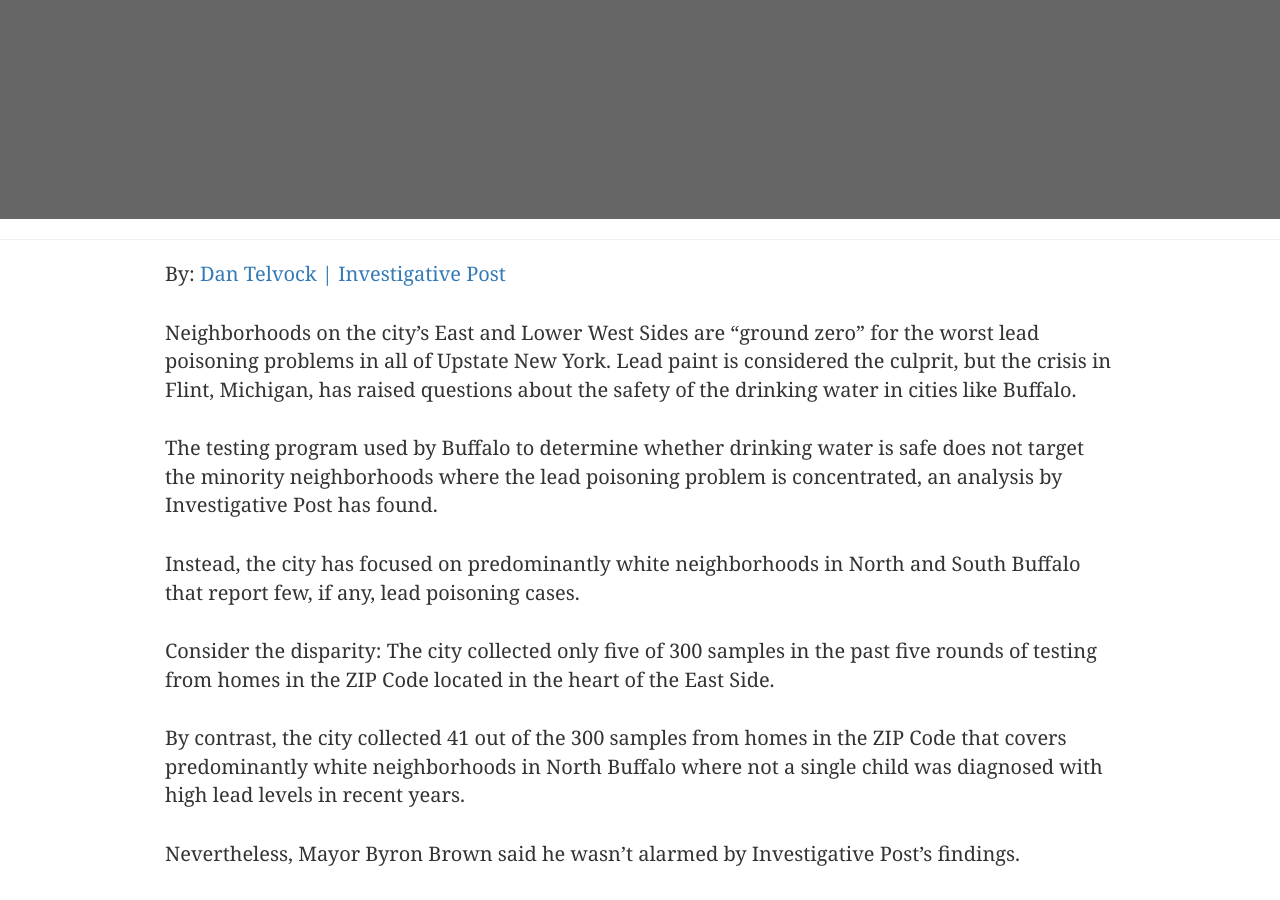
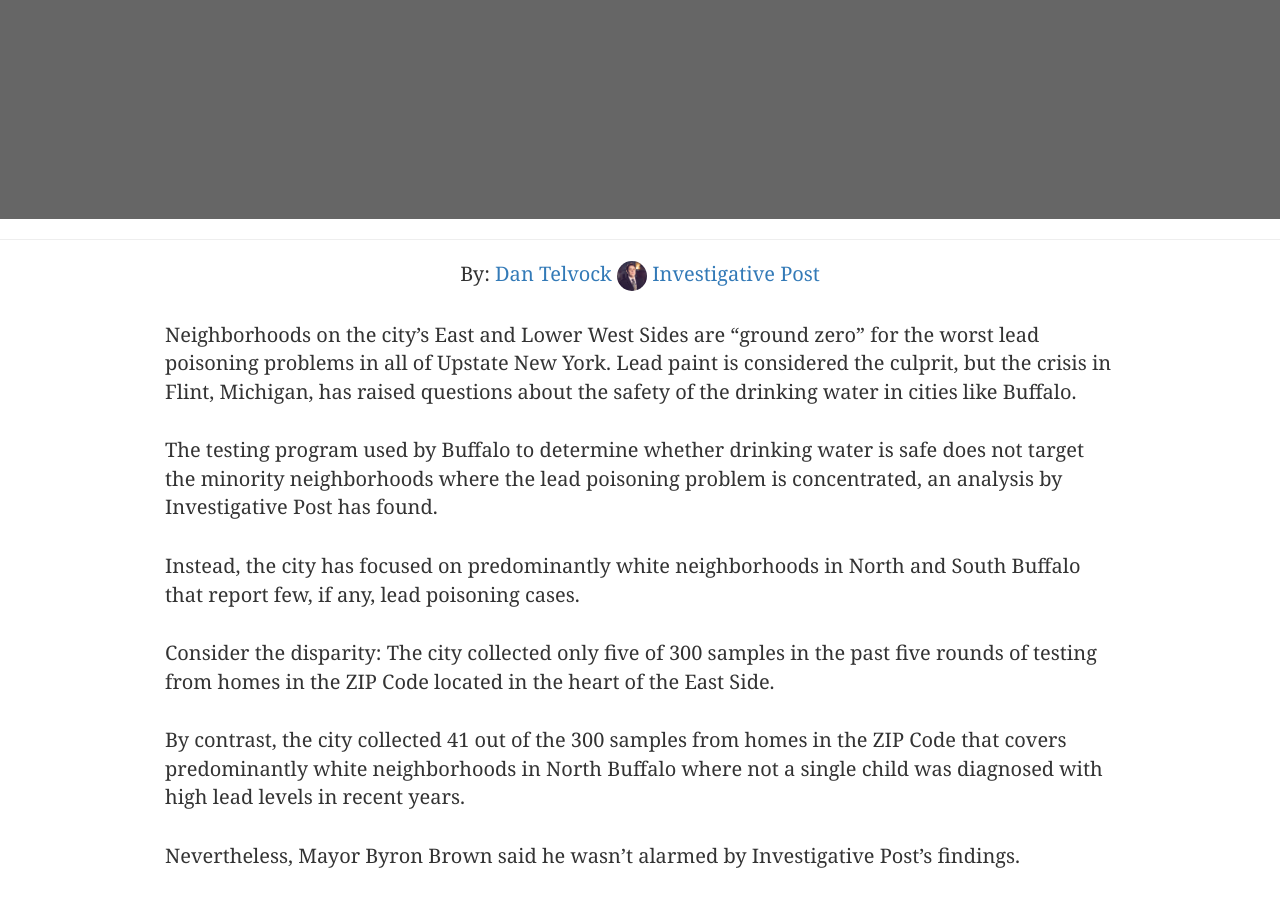
Before and after one commit to investigativepost/lead-buffalo-2016, a Jekyll site: the page built from index.md, in a window 1280 px wide and 900 px high, scrolled down 383 px. Built offline with Jekyll 4.4.1, drawn with Linux system fonts in a browser that asks for light colours; nearby versions of some CDN libraries; a style sheet for code colours, icons or effects is not loaded.

Commit message:
byline tweaks

```diff
--- a/_includes/byline.html
+++ b/_includes/byline.html
@@ -1,3 +1,3 @@
 <div class="author-profiles">
-<p>By: <a href="#credits">Dan Telvock | Investigative Post</a></p>
+<p style="text-align:center;">By: <a href="#credits">Dan Telvock</a> <img style="width:30px;" class="img-circle" src="img/dan-telvock.jpg"/> <a href="http://investigativepost.org">Investigative Post</a></p>
 </div><!-- byline -->
```
Also changed, not shown: 1 other file.
